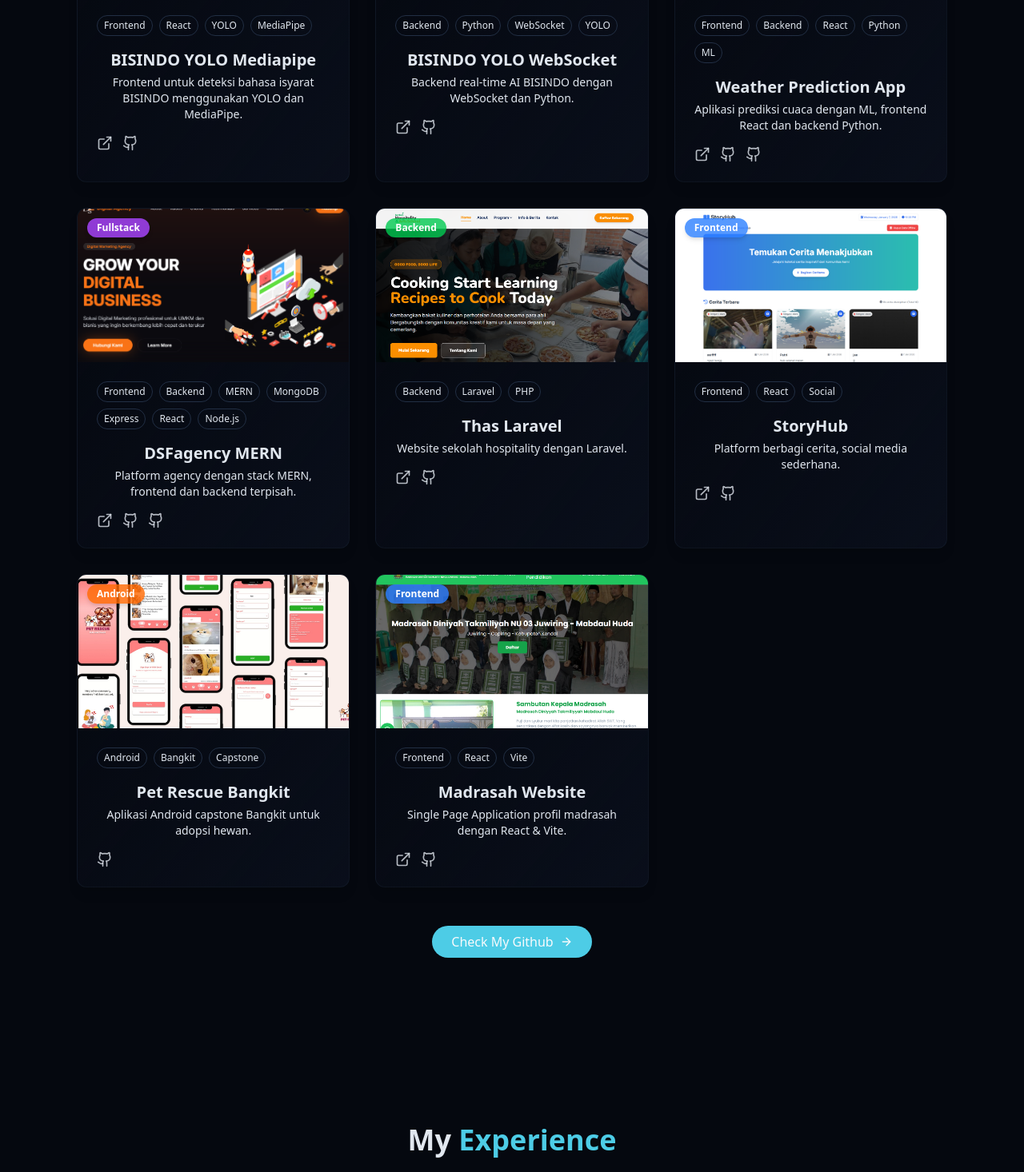
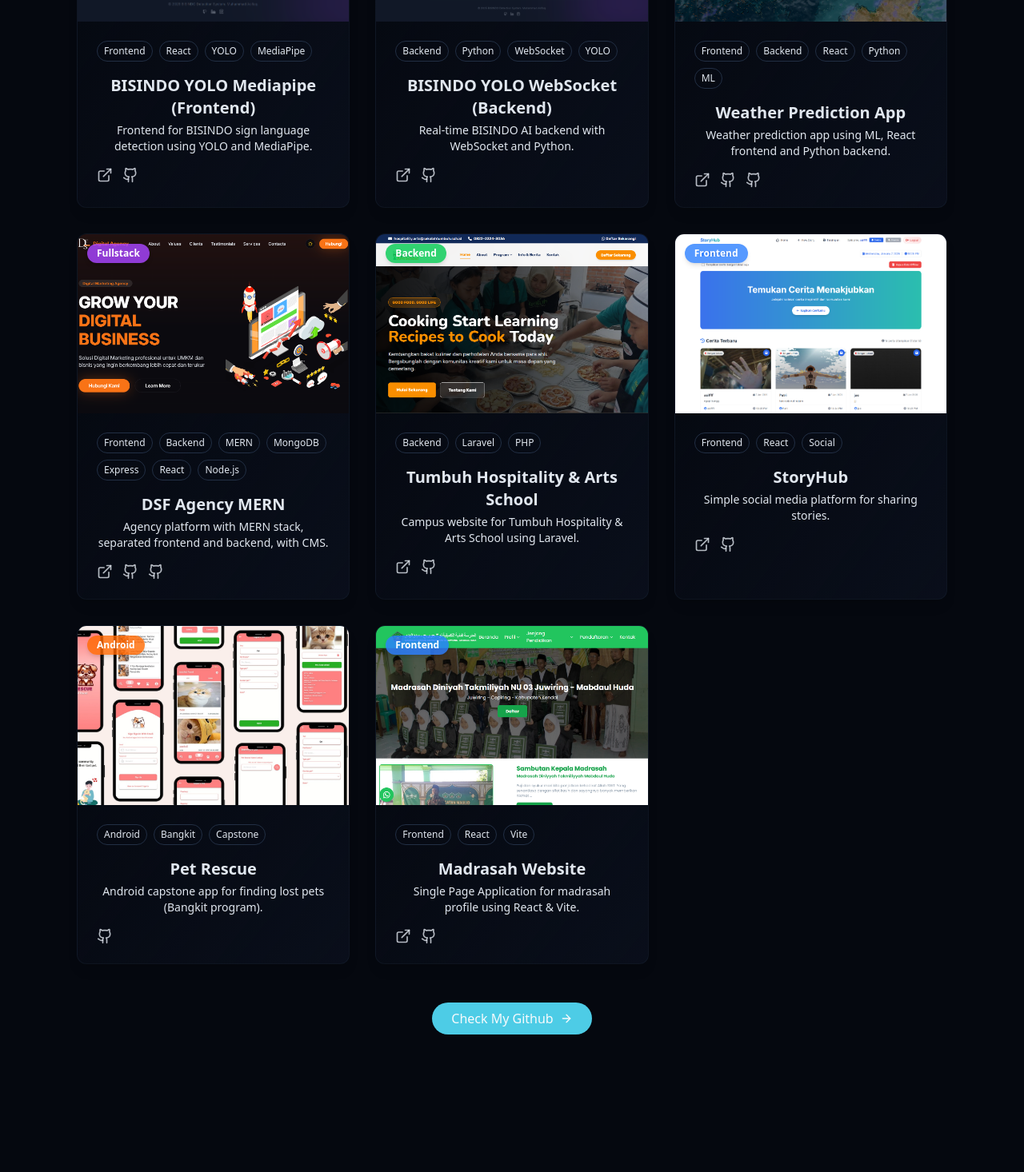
Before and after one commit to sifaq00/PortfolioV2, a React (Vite) app: page / in a window 1280 px wide. Shown: the part 3480-4946 px from the top of the page at 80% size. Built offline with nearby package versions, Linux system fonts and the light colour scheme.

Commit message:
updateeeee

```diff
--- a/src/components/ExperienceSection.jsx
+++ b/src/components/ExperienceSection.jsx
@@ -173,7 +173,7 @@ export const ExperienceSection = () => {
 				>
 					<h2 className="text-3xl sm:text-4xl font-bold">
 						My{" "}
-						<span className="text-primary">Experience</span>
+						<span className="text-primary">Experiences</span>
 					</h2>
 					<p className="text-muted-foreground mt-4 max-w-xl mx-auto text-sm sm:text-base">
 						A curated timeline of my professional journey, internships, and
--- a/src/components/ProjectsSection.jsx
+++ b/src/components/ProjectsSection.jsx
@@ -3,9 +3,9 @@ import { ArrowRight, ExternalLink, Github } from "lucide-react";
 const projects = [
 	{
 		id: 1,
-		title: "BISINDO YOLO Mediapipe",
+		title: "BISINDO YOLO Mediapipe (Frontend)",
 		description:
-			"Frontend untuk deteksi bahasa isyarat BISINDO menggunakan YOLO dan MediaPipe.",
+			"Frontend for BISINDO sign language detection using YOLO and MediaPipe.",
 		image: "/projects/bisindo.png",
 		tags: ["Frontend", "React", "YOLO", "MediaPipe"],
 		demoUrl: "https://bisindo-detection.asiff.live",
@@ -14,9 +14,9 @@ const projects = [
 	},
 	{
 		id: 2,
-		title: "BISINDO YOLO WebSocket",
+		title: "BISINDO YOLO WebSocket (Backend)",
 		description:
-			"Backend real-time AI BISINDO dengan WebSocket dan Python.",
+			"Real-time BISINDO AI backend with WebSocket and Python.",
 		image: "/projects/bisindo2.png",
 		tags: ["Backend", "Python", "WebSocket", "YOLO"],
 		demoUrl: "https://bisindo-detection.asiff.live",
@@ -27,7 +27,7 @@ const projects = [
 		id: 3,
 		title: "Weather Prediction App",
 		description:
-			"Aplikasi prediksi cuaca dengan ML, frontend React dan backend Python.",
+			"Weather prediction app using ML, React frontend and Python backend.",
 		image: "/projects/weather.png",
 		tags: ["Frontend", "Backend", "React", "Python", "ML"],
 		demoUrl: "https://prediksi-cuaca.asiff.live",
@@ -37,9 +37,9 @@ const projects = [
 	},
 	{
 		id: 4,
-		title: "DSFagency MERN",
+		title: "DSF Agency MERN",
 		description:
-			"Platform agency dengan stack MERN, frontend dan backend terpisah.",
+			"Agency platform with MERN stack, separated frontend and backend, with CMS.",
 		image: "/projects/agency2.png",
 		tags: [
 			"Frontend",
@@ -57,8 +57,8 @@ const projects = [
 	},
 	{
 		id: 5,
-		title: "Thas Laravel",
-		description: "Website sekolah hospitality dengan Laravel.",
+		title: "Tumbuh Hospitality & Arts School",
+		description: "Campus website for Tumbuh Hospitality & Arts School using Laravel.",
 		image: "/projects/thas.png",
 		tags: ["Backend", "Laravel", "PHP"],
 		demoUrl: "https://hospitalityartsschool.asiff.live",
@@ -68,7 +68,7 @@ const projects = [
 	{
 		id: 6,
 		title: "StoryHub",
-		description: "Platform berbagi cerita, social media sederhana.",
+		description: "Simple social media platform for sharing stories.",
 		image: "/projects/storyhub.png",
 		tags: ["Frontend", "React", "Social"],
 		demoUrl: "https://storyhub.asiff.live",
@@ -77,8 +77,8 @@ const projects = [
 	},
 	{
 		id: 7,
-		title: "Pet Rescue Bangkit",
-		description: "Aplikasi Android capstone Bangkit untuk adopsi hewan.",
+		title: "Pet Rescue",
+		description: "Android capstone app for finding lost pets (Bangkit program).",
 		image: "/projects/petrescue.png",
 		tags: ["Android", "Bangkit", "Capstone"],
 		demoUrl: "#",
@@ -89,7 +89,7 @@ const projects = [
 		id: 8,
 		title: "Madrasah Website",
 		description:
-			"Single Page Application profil madrasah dengan React & Vite.",
+			"Single Page Application for madrasah profile using React & Vite.",
 		image: "/projects/madrasah.png",
 		tags: ["Frontend", "React", "Vite"],
 		demoUrl: "https://mabdaulhuda.asiff.live/",
@@ -119,7 +119,7 @@ export const ProjectsSection = () => {
 							key={key}
 							className="group bg-gradient-to-br from-secondary/60 to-card/80 rounded-xl overflow-hidden shadow-lg hover:shadow-primary/30 card-hover border border-border/30 transition-all duration-300 hover:-translate-y-1"
 						>
-							<div className="h-48 overflow-hidden relative">
+							<div className="h-56 overflow-hidden relative">
 								<img
 									src={project.image}
 									alt={project.title}
@@ -158,7 +158,15 @@ export const ProjectsSection = () => {
 								</div>
 
 								<h3 className="text-xl font-semibold mb-1">
-									{project.title}
+									{(project.demoUrl && project.demoUrl !== "#") ? (
+										<a href={project.demoUrl} target="_blank" rel="noopener noreferrer" className="hover:text-primary transition-colors duration-300">
+											{project.title}
+										</a>
+									) : (
+										<a href={project.githubUrl} target="_blank" rel="noopener noreferrer" className="hover:text-primary transition-colors duration-300">
+											{project.title}
+										</a>
+									)}
 								</h3>
 								<p className="text-muted-foreground text-sm mb-4">
 									{project.description}
```
